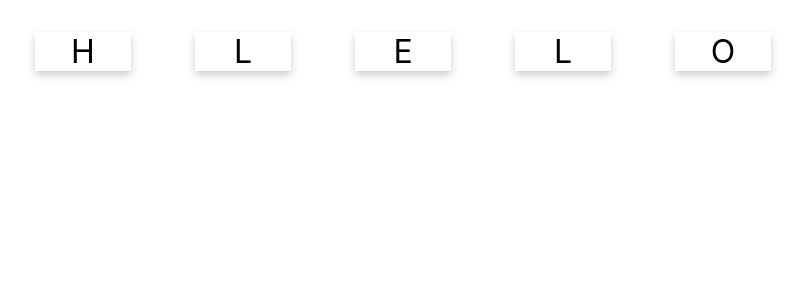
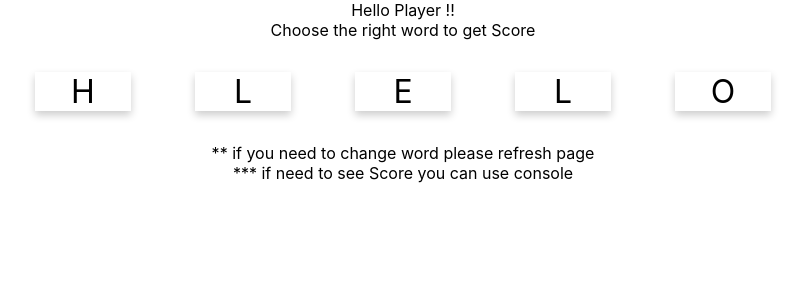
Before and after one commit to Artsadthavud/LAB-3SA03, a React (Create React App) app: page / in a window 1280 px wide. Shown: the top 300 px of the page, without its empty margins (237-1042 px from the left). Built offline with nearby package versions, Linux system fonts and the light colour scheme.

Commit message:
เพิ่มคำอธิบายวิธีการเล่นในหน้าเล่นเกม

```diff
--- a/src/App.js
+++ b/src/App.js
@@ -2,23 +2,26 @@ import React, { Component } from 'react';
 import './App.css';
 
 import WordCard from './WordCard';
-import Score from './Score';
 class App extends Component {
    word = wordItems();
  render() {
  return (
  <div className="App">
-
+   Hello Player !!
+  <br/>
+  Choose the right word to get Score
   <WordCard value={this.word}/>
-
+   ** if you need to change word please refresh page
+   <br/>
+   *** if need to see Score you can use console
  </div>
  );
  }
 }
 
 function wordItems() {
-  const reptiles = ["hello", "world", "react"];
-  var rand = 0
-  return reptiles[rand];
+  const stockWord = ["hello", "world", "react","native"];
+  var rand = Math.floor(Math.random() * Math.floor(4));
+  return stockWord[rand];
 }
 export default App;
--- a/src/WordCard.js
+++ b/src/WordCard.js
@@ -30,7 +30,6 @@ const [state, setState] = useState(prepareStateFromWord(props.value))
                     console.log('yeah you win !! ')
                     setState({...state ,guess: '',score: state.score +1})
                     console.log('yeah your win score = %d',state.score)
-                    state.word = state.word+1;
                 }
                 else{
                     console.log('reset, next attempt try again')
```
